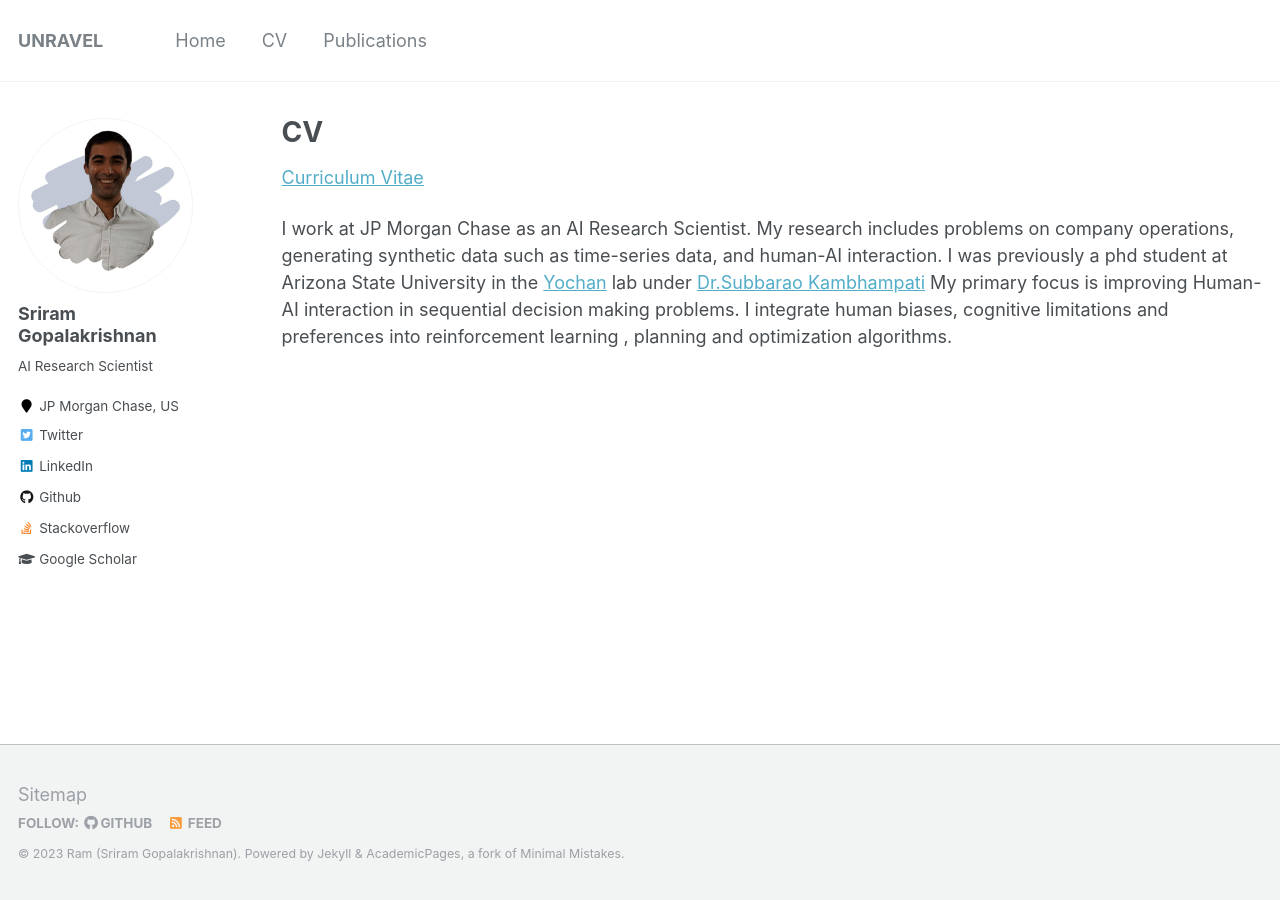
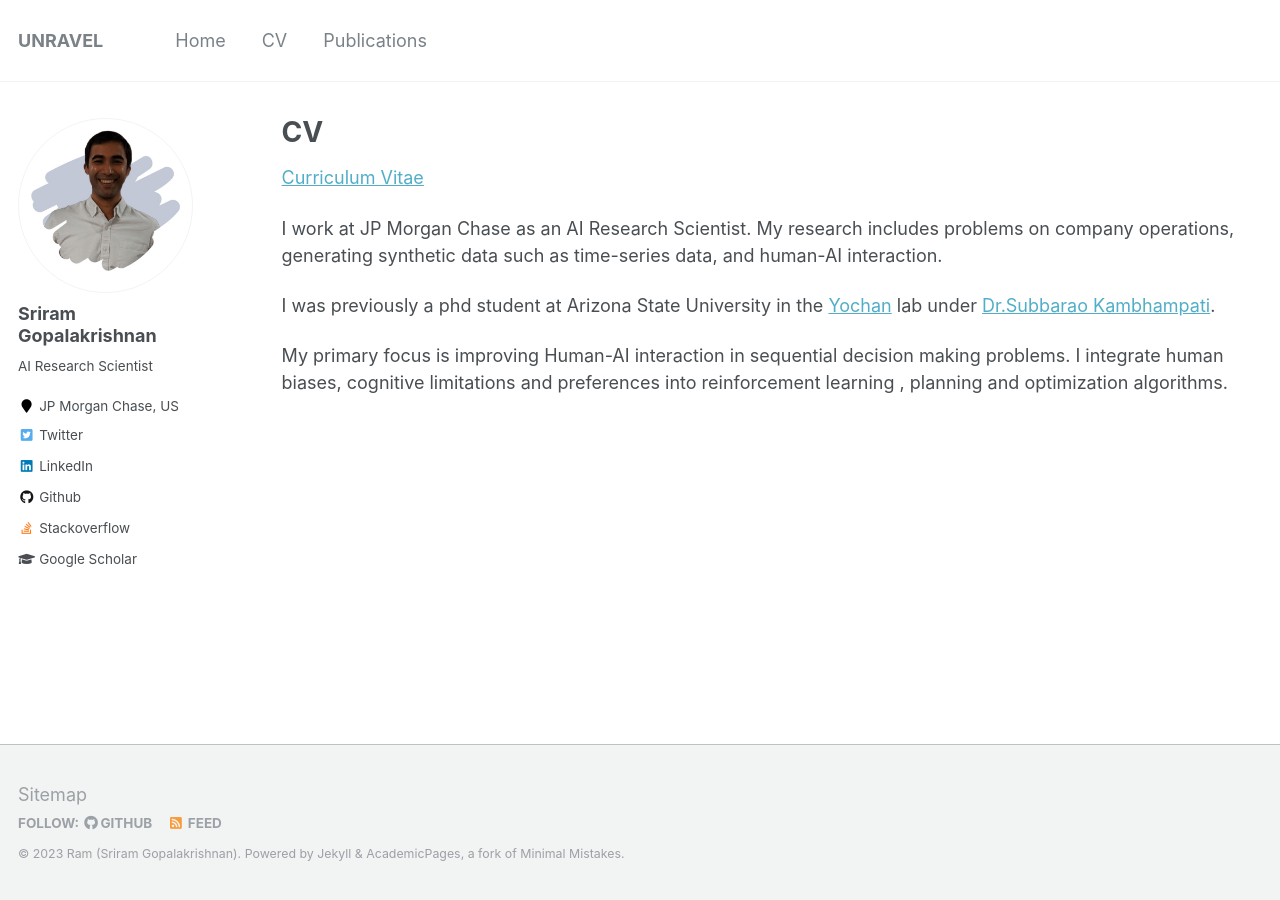
Before and after one commit to marirsg2/Sriram_Unravel, a Jekyll site: the page built from _pages/cv.md, in a window 1280 px wide. Built offline with Jekyll 4.4.1, drawn with Linux system fonts in a browser that asks for light colours.

Commit message:
Update cv.md

```diff
--- a/_pages/cv.md
+++ b/_pages/cv.md
@@ -10,7 +10,9 @@ redirect_from:
 [Curriculum Vitae](https://marirsg2.github.io/Sriram_Unravel/files/CV_Sriram.pdf)
 
 I work at JP Morgan Chase as an AI Research Scientist. My research includes problems on company operations, generating synthetic data such as time-series data, and human-AI interaction.
-I was previously a phd student at Arizona State University in the [Yochan](https://yochan-lab.github.io/home/) lab under [Dr.Subbarao Kambhampati](http://rakaposhi.eas.asu.edu/)
+
+I was previously a phd student at Arizona State University in the [Yochan](https://yochan-lab.github.io/home/) lab under [Dr.Subbarao Kambhampati](http://rakaposhi.eas.asu.edu/).
+
 My primary focus is improving Human-AI interaction in sequential decision making problems. I integrate human biases, cognitive limitations and preferences into reinforcement learning , planning and optimization algorithms.
 
 
```
